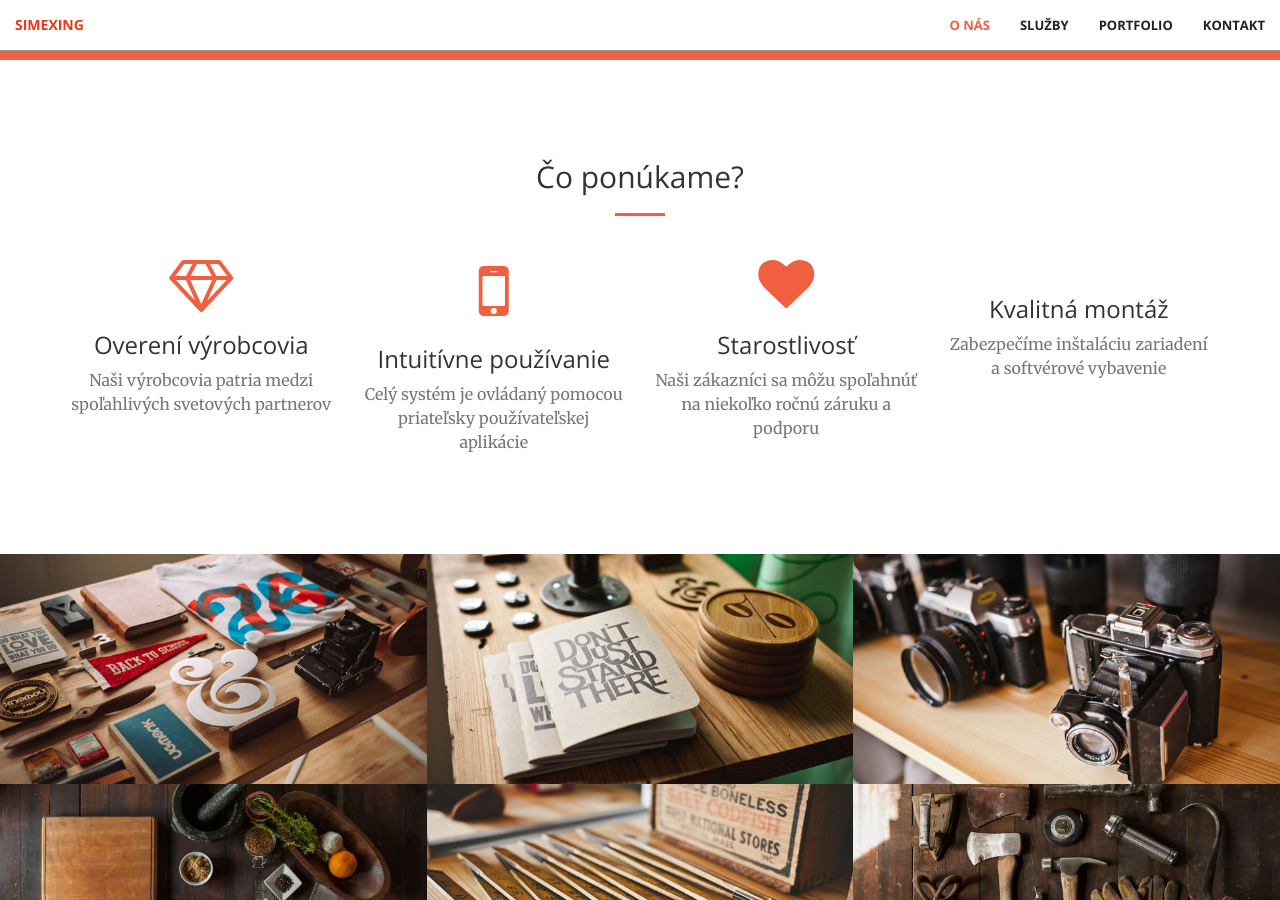
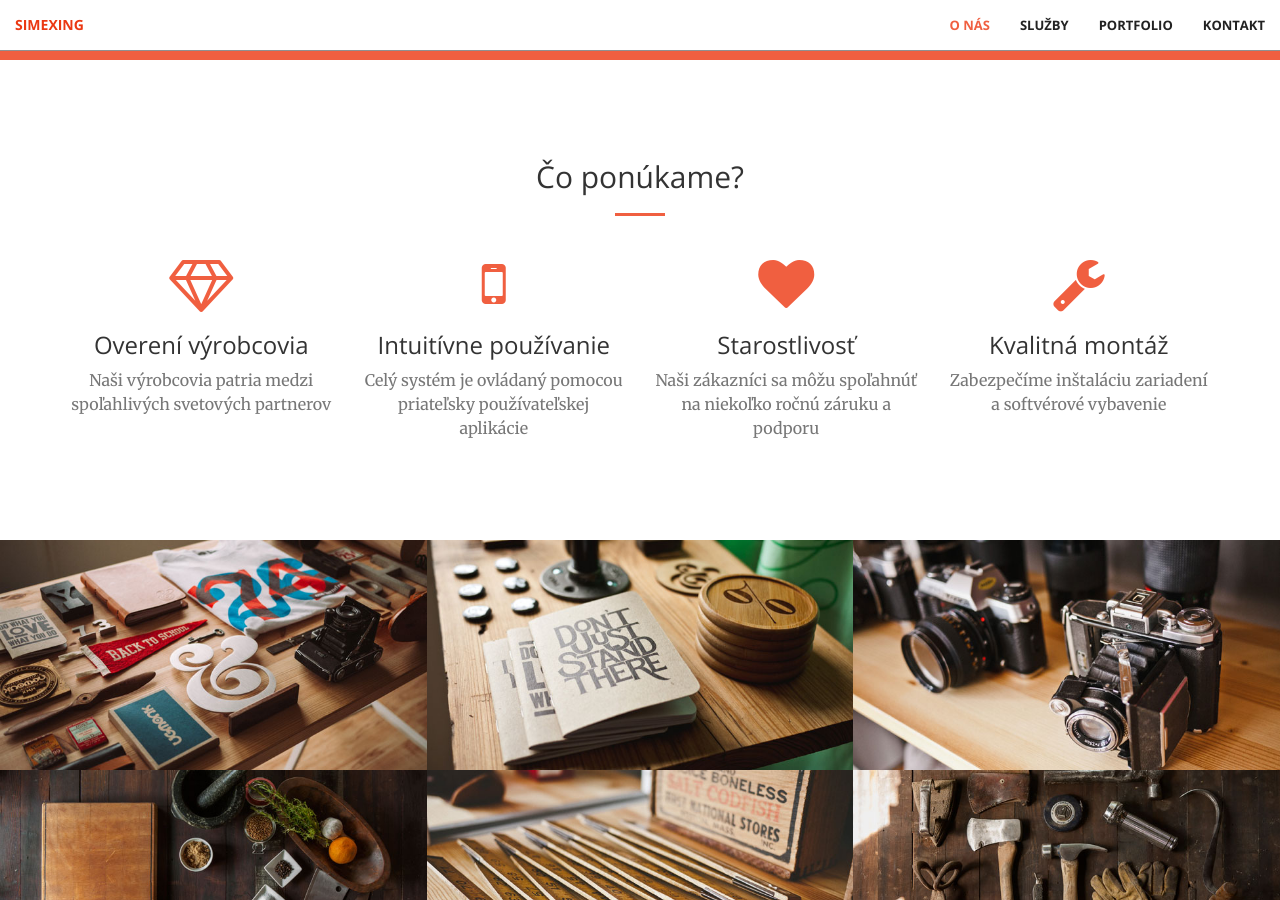
Before and after one commit to stesi13/simexing, a Jekyll site: the page built from index.html, in a window 1280 px wide and 900 px high, scrolled down 1234 px. Built offline with Jekyll 4.4.1, drawn with Linux system fonts in a browser that asks for light colours.

Commit message:
Update services.html

```diff
--- a/_includes/services.html
+++ b/_includes/services.html
@@ -19,7 +19,7 @@
             </div>
             <div class="col-lg-3 col-md-6 text-center">
                 <div class="service-box">
-                    <i class="fa fa-5x fa-mobile wow bounceIn text-primary" data-wow-delay=".2s"></i>
+                    <i class="fa fa-4x fa-mobile wow bounceIn text-primary" data-wow-delay=".2s"></i>
                     <h3>Intuitívne používanie</h3>
                     <p class="text-muted">Celý systém je ovládaný pomocou priateľsky používateľskej aplikácie</p>
                 </div>
@@ -33,7 +33,7 @@
             </div>
             <div class="col-lg-3 col-md-6 text-center">
                 <div class="service-box">
-                    <i class="fa fa-4x fa-hammer wow bounceIn text-primary" data-wow-delay=".3s"></i>
+                    <i class="fa fa-4x fa-wrench wow bounceIn text-primary" data-wow-delay=".3s"></i>
                     <h3>Kvalitná montáž</h3>
                     <p class="text-muted">Zabezpečíme inštaláciu zariadení a softvérové vybavenie</p>
                 </div>
```
